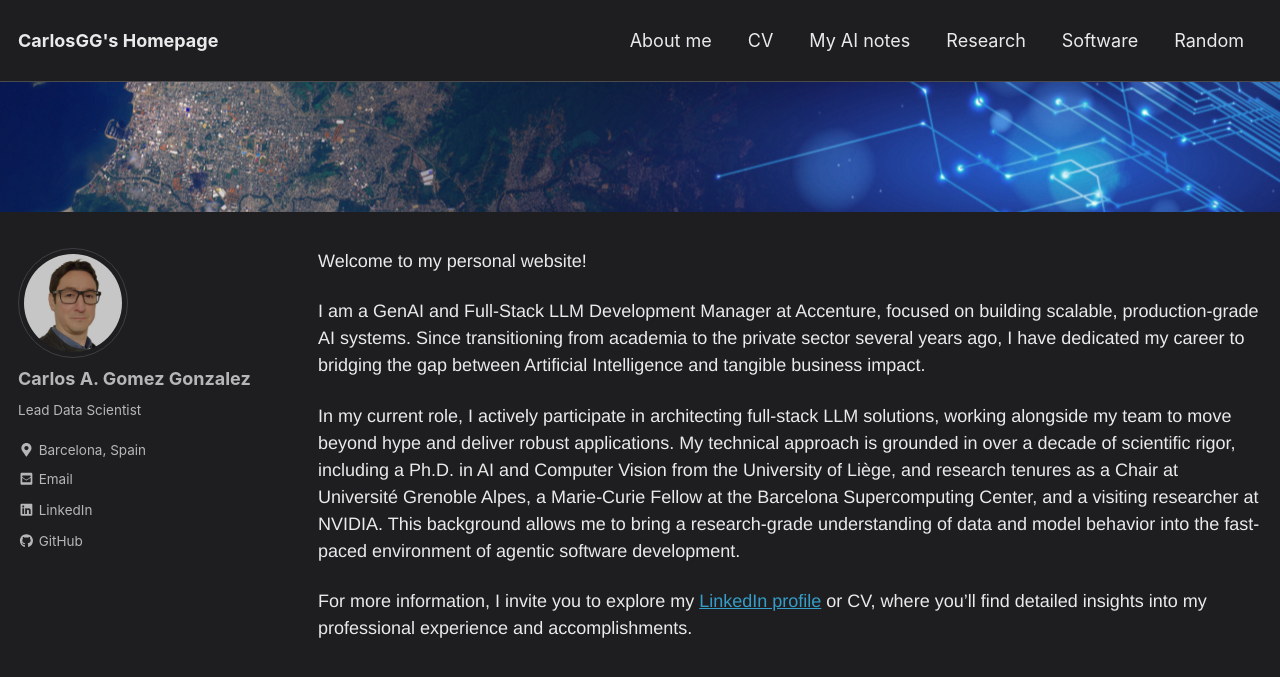
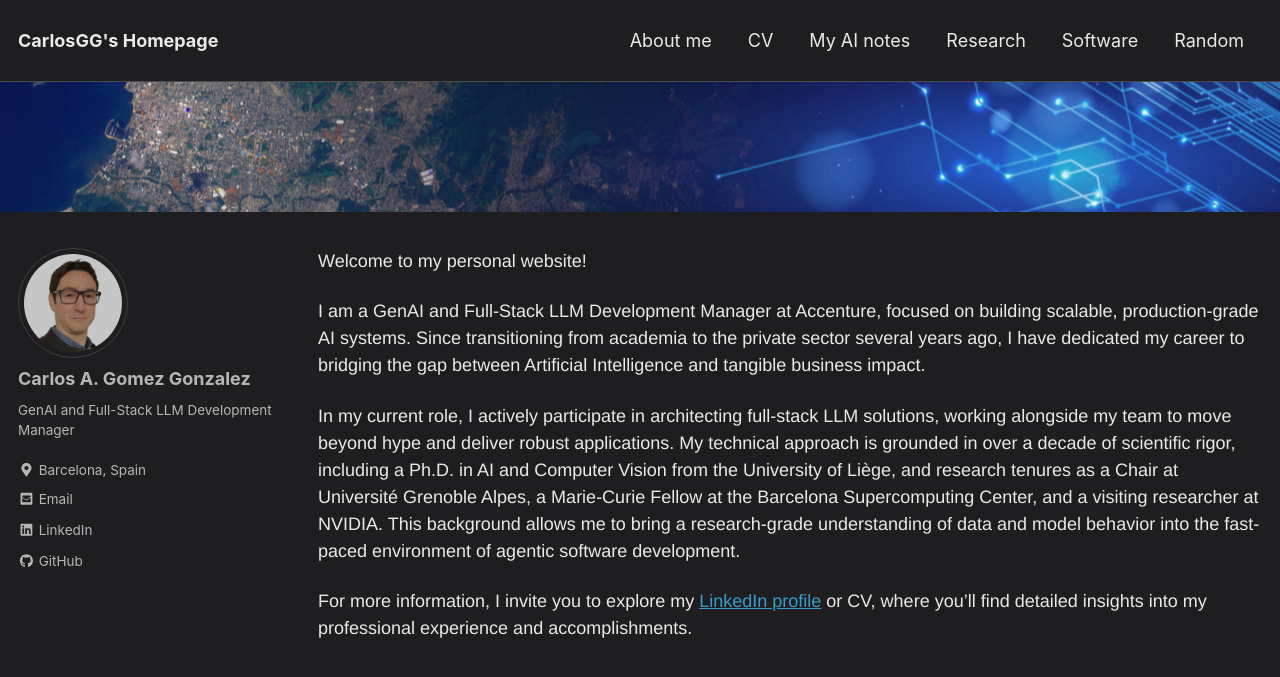
Before and after one commit to carlos-gg/carlos-gg.github.io, a Jekyll site: the page built from index.md, in a window 1280 px wide and 900 px high. Shown: the top 677 px of the window. Built offline with Jekyll 4.4.1, drawn with Linux system fonts in a browser that asks for light colours; nearby versions of some CDN libraries; the list of posts is cut into pages by our own code.

Commit message:
Update author bio in configuration file

```diff
--- a/_config.yml
+++ b/_config.yml
@@ -33,7 +33,7 @@ analytics:
 author:
   name             : "Carlos A. Gomez Gonzalez"
   avatar           : "/assets/images/bio-photo.jpg"
-  bio              : "Lead Data Scientist"
+  bio              : "GenAI and Full-Stack LLM Development Manager"
   email            : carlosgg33@gmail.com
   uri              : #"https://carlos-gg.github.io"
   location         : "Barcelona, Spain"
```
